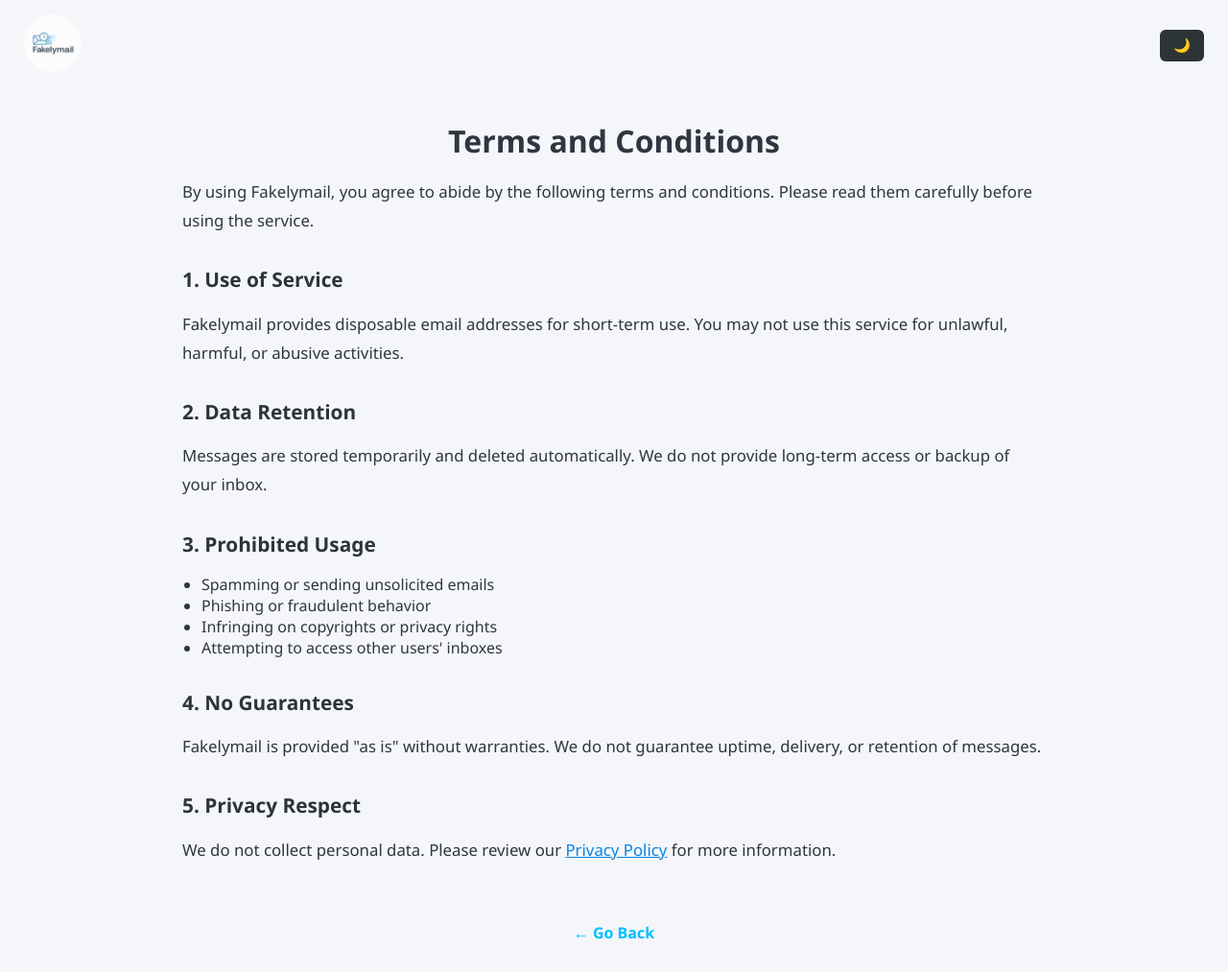
After one commit to iiiiiMDK/Fakelymail, a Flask app: page /Terms in a window 1280 px wide. The commit adds this page. Shown: the whole page at 96% size. Run offline with Flask 3, Linux system fonts and the light colour scheme.

Commit message:
Update Terms and About pages with dark mode and styling

```diff
--- a/app.py
+++ b/app.py
@@ -128,13 +128,21 @@ def get_messages():
     return jsonify([])
 
 # سياسة الخصوصية والتواصل
-@app.route('/privacy')
+@app.route('/Privacy')
 def privacy():
     return render_template('privacy.html')
 
-@app.route('/contact')
+@app.route('/Contact')
 def contact():
     return render_template('contact.html')
+
+@app.route('/Terms')
+def terms():
+    return render_template('terms.html')
+
+@app.route('/About')
+def about():
+    return render_template('about.html')
 
 # استقبال الرسائل من Mailgun
 @app.route('/receive', methods=['POST'])
--- a/templates/contact.html
+++ b/templates/contact.html
@@ -127,5 +127,9 @@
     }
   </script>
 
+<footer style="text-align: center; padding: 30px 20px; color: gray;">
+  <a href="javascript:history.back()" style="text-decoration: none; color: #00bfff; font-weight: 600;">← Go Back</a>
+</footer>
+
 </body>
 </html>
--- a/templates/privacy.html
+++ b/templates/privacy.html
@@ -127,7 +127,9 @@
     }
   </script>
 
-
+<footer style="text-align: center; padding: 30px 20px; color: gray;">
+  <a href="javascript:history.back()" style="text-decoration: none; color: #00bfff; font-weight: 600;">← Go Back</a>
+</footer>
 
 </body>
 </html>
--- /dev/null
+++ b/templates/terms.html
@@ -0,0 +1,140 @@
+<!DOCTYPE html>
+<html lang="en">
+<head>
+  <meta charset="UTF-8" />
+  <meta name="viewport" content="width=device-width, initial-scale=1.0"/>
+  <title>Terms and Conditions - Fakelymail</title>
+  <meta name="description" content="Read our Terms and Conditions to understand your responsibilities when using Fakelymail.">
+  <style>
+    body {
+      font-family: 'Segoe UI', sans-serif;
+      background: #f5f6fa;
+      color: #2f3640;
+      margin: 0;
+      padding: 0;
+      transition: background 0.3s ease, color 0.3s ease;
+    }
+
+    .top-bar {
+      display: flex;
+      justify-content: space-between;
+      align-items: center;
+      padding: 15px 25px;
+    }
+
+    .logo {
+      height: 60px;
+      width: 60px;
+      border-radius: 50%;
+      object-fit: cover;
+    }
+
+    #toggle-mode {
+      padding: 8px 14px;
+      background: #2d3436;
+      color: white;
+      border: none;
+      border-radius: 6px;
+      cursor: pointer;
+      font-size: 0.9rem;
+    }
+
+    .content {
+      max-width: 900px;
+      margin: 30px auto;
+      padding: 0 20px;
+    }
+
+    h1 {
+      font-size: 2rem;
+      margin-bottom: 10px;
+      text-align: center;
+    }
+
+    h2 {
+      font-size: 1.3rem;
+      margin-top: 2rem;
+      color: #2d3436;
+    }
+
+    ul {
+      padding-left: 20px;
+      margin: 1rem 0;
+    }
+
+    p {
+      line-height: 1.8;
+      font-size: 1.05rem;
+    }
+
+    body.dark-mode {
+      background: #2f3640;
+      color: #dfe6e9;
+    }
+
+    body.dark-mode h1,
+    body.dark-mode h2 {
+      color: #ffffff;
+    }
+
+    body.dark-mode #toggle-mode {
+      background: #0984e3;
+    }
+  </style>
+</head>
+<body>
+
+  <div class="top-bar">
+    <a href="/"><img src="/static/logo.png" alt="Fakelymail Logo" class="logo" /></a>
+    <button id="toggle-mode" onclick="toggleMode()">🌙</button>
+  </div>
+
+  <div class="content">
+    <h1>Terms and Conditions </h1>
+    <p>By using Fakelymail, you agree to abide by the following terms and conditions. Please read them carefully before using the service.</p>
+
+    <h2>1. Use of Service</h2>
+    <p>Fakelymail provides disposable email addresses for short-term use. You may not use this service for unlawful, harmful, or abusive activities.</p>
+
+    <h2>2. Data Retention</h2>
+    <p>Messages are stored temporarily and deleted automatically. We do not provide long-term access or backup of your inbox.</p>
+
+    <h2>3. Prohibited Usage</h2>
+    <ul>
+      <li>Spamming or sending unsolicited emails</li>
+      <li>Phishing or fraudulent behavior</li>
+      <li>Infringing on copyrights or privacy rights</li>
+      <li>Attempting to access other users' inboxes</li>
+    </ul>
+
+    <h2>4. No Guarantees</h2>
+    <p>Fakelymail is provided "as is" without warranties. We do not guarantee uptime, delivery, or retention of messages.</p>
+
+    <h2>5. Privacy Respect</h2>
+    <p>We do not collect personal data. Please review our <a href="/privacy" style="color: #0984e3;">Privacy Policy</a> for more information.</p>
+  </div>
+
+  <script>
+    function toggleMode() {
+      const body = document.body;
+      body.classList.toggle('dark-mode');
+      const isDark = body.classList.contains('dark-mode');
+      localStorage.setItem('darkMode', isDark);
+      document.getElementById("toggle-mode").innerText = isDark ? "☀️" : "🌙";
+    }
+
+    window.onload = () => {
+      const isDark = localStorage.getItem('darkMode') === 'true';
+      if (isDark) {
+        document.body.classList.add('dark-mode');
+        document.getElementById("toggle-mode").innerText = "☀️";
+      }
+    }
+  </script>
+
+<footer style="text-align: center; padding: 30px 20px; color: gray;">
+    <a href="javascript:history.back()" style="text-decoration: none; color: #00bfff; font-weight: 600;">← Go Back</a>
+  </footer>
+
+</body>
+</html>
```
Also changed, not shown: templates/about.html (added, +129 -0 lines), templates/home.html (+8 -3 lines), templates/index.html (+8 -3 lines). Lines whose indentation alone changed are shown as unchanged.
